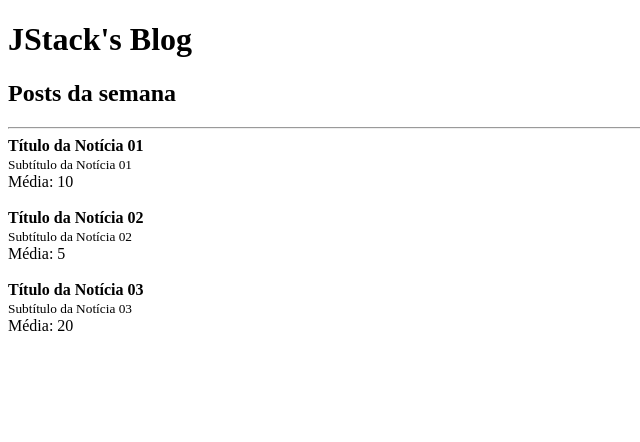
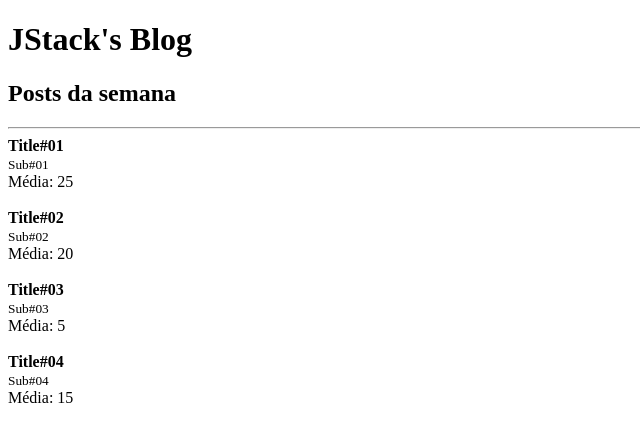
Before and after one commit to AnaSousa314/Funcdamentos-React, a React app: page / in a window 1280 px wide. Shown: the top 442 px of the page, without its empty margins (0-640 px from the left). Built offline with nearby package versions, Linux system fonts and the light colour scheme.

Commit message:
aula12 Renderizando listas

```diff
--- a/src/App.js
+++ b/src/App.js
@@ -2,6 +2,14 @@ import React from "react";
 import Post from "./Post";
 import Header from "./Header";
 // Props (Properties) -> Propriedades
+
+const posts = [
+  {title: "Title#01",subtitle: "Sub#01",likes:50},
+  {title: "Title#02",subtitle: "Sub#02",likes:40},
+  {title: "Title#03",subtitle: "Sub#03",likes:10},
+  {title: "Title#04",subtitle: "Sub#04",likes:30}
+
+]
 export default function App() {
   return (
     <>
@@ -11,36 +19,18 @@ export default function App() {
 
       <hr />
 
-      {/* <Post
-        likes="20"
-        title="Título da Notícia 01"
-        subtitle="Subtítulo da Notícia 01"
-      />*/}
-
-
-      <Post
-        likes={20}
-        post={{
-          title: "Título da Notícia 01",
-          subtitle: "Subtítulo da Notícia 01",
-        }}
-      />
-
-      <Post
-        likes={10}
-        post={{
-          title: "Título da Notícia 02",
-          subtitle: "Subtítulo da Notícia 02",
-        }}
-      />
-
-      <Post
-        likes={40}
-        post={{
-          title: "Título da Notícia 03",
-          subtitle: "Subtítulo da Notícia 03",
-        }}
-      />
+      {posts.map(post =>(
+            <Post
+              key={post.title}
+              likes={post.likes}
+              post={{
+                title: post.title,
+                subtitle: post.subtitle,
+              }}
+            />
+          )
+        )
+      }
     </>
   );
 }
```
